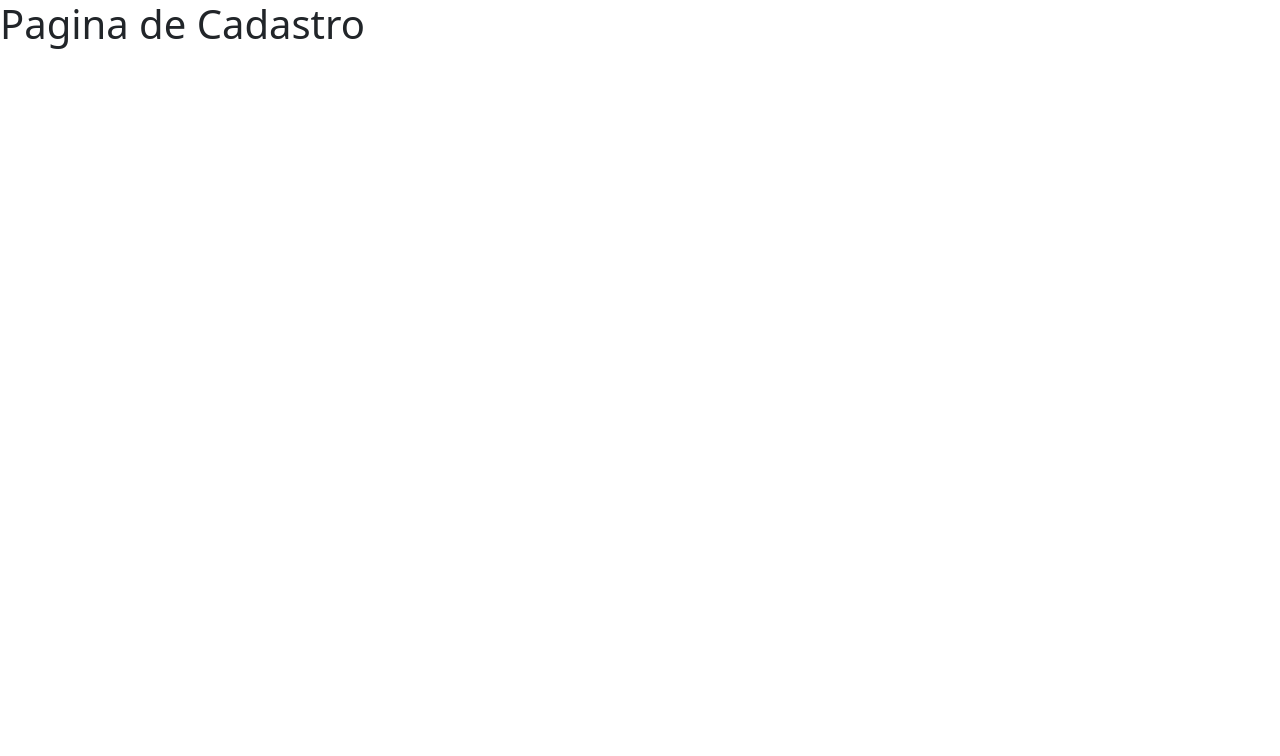
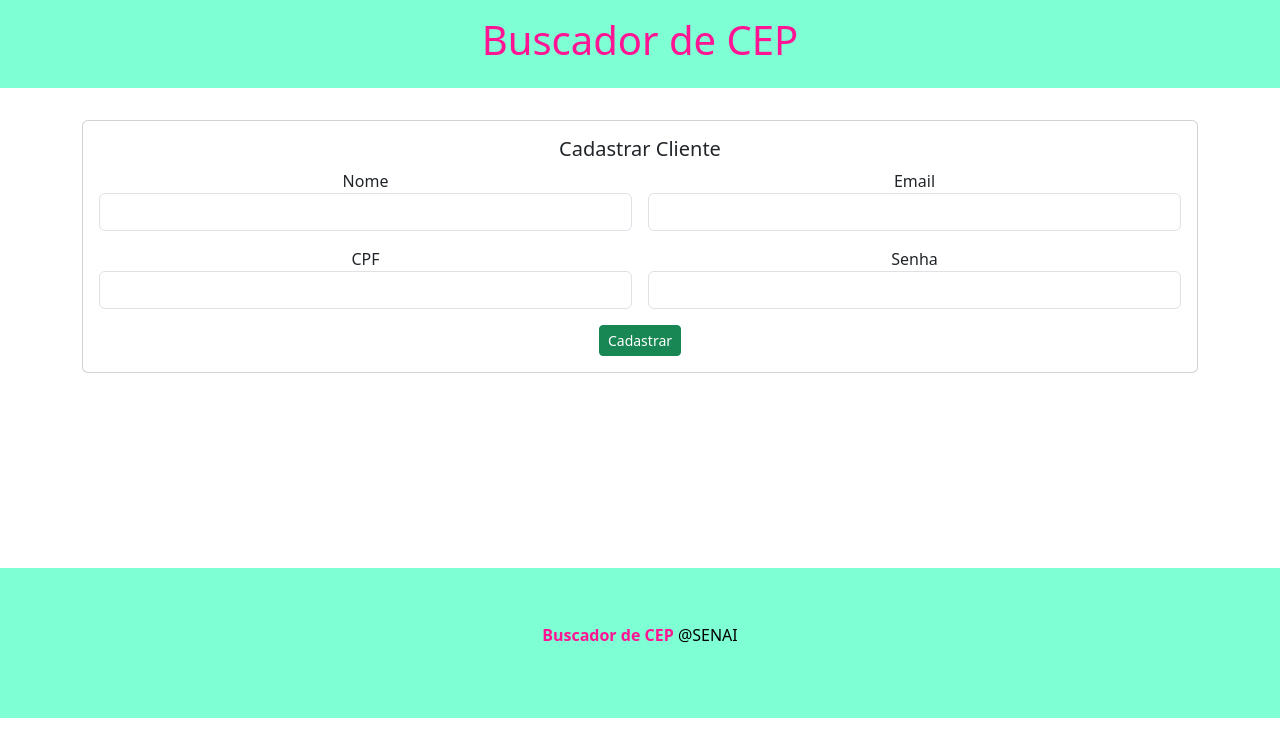
Before and after one commit to madueudorio/buscaCep, a React (Create React App) app: page /cadastro in a window 1280 px wide. Shown: the top 756 px of the page. Built offline with nearby package versions, Linux system fonts and the light colour scheme.

Commit message:
atualizando

```diff
--- a/src/components/Cadastro.tsx
+++ b/src/components/Cadastro.tsx
@@ -2,12 +2,114 @@
     Component, useState,
     ChangeEvent, FormEvent, useEffect
 } from 'react';
+import Header from './header';
+import Footer from './footer';
+import styles from '../App.module.css'
+import axios from 'axios';
 
 const Cadastro = () => {
+
+    const [nome, setNome] = useState<string>("");
+    const [email, setEmail] = useState<string>("");
+    const [cpf, setCpf] = useState<string>("");
+    const [password, setPassword] = useState<string>("");
+
+    const cadastrarUsuario = (e: FormEvent) => {
+        e.preventDefault();
+
+        const dados = {
+            nome: nome,
+            email: email,
+            cpf: cpf,
+            password: password
+        }
+
+        axios.post('http://10.137.9.131:8000/api/store',
+            dados,
+            {
+                headers: {
+                    "Accept": "aplication/json",
+                    "Content-Type": "aplication/json"
+                }
+            }).then(function (response) {
+                window.location.href = "/listagem"
+            }).catch(function (error) {
+                console.log(dados)
+                console.log(error);
+            });
+
+    }
+
+    const handleState = (e: ChangeEvent<HTMLInputElement>) => {
+        if (e.target.name === "nome") {
+            setNome(e.target.value);
+        }
+
+        if (e.target.name === "cpf") {
+            setCpf(e.target.value);
+        }
+
+        if (e.target.name === "email") {
+            setEmail(e.target.value);
+        }
+
+        if (e.target.name === "password") {
+            setPassword(e.target.value);
+        }
+
+    }
+
+
+
     return (
         <div>
-            <h1>Pagina de Cadastro</h1>
+            <Header />
+            <main className={styles.main}>
+                <div className='container'>
+                    <div className='card'>
+                        <div className='card-body'>
+                            <h5 className='card-title'>Cadastrar Cliente</h5>
+                            <form onSubmit={cadastrarUsuario} className='row g-3'>
+                                <div className='col-6'>
+                                    <label htmlFor="nome" className='from-label'>Nome</label>
+                                    <input type="text" name='nome' className='form-control' required
+                                        onChange={handleState} />
+
+                                </div>
+
+                                <div className='col-6'>
+                                    <label htmlFor="email" className='from-label'>Email</label>
+                                    <input type="text" name='email' className='form-control' required
+                                        onChange={handleState} />
+
+                                </div>
+                                <div className='col-6'>
+                                    <label htmlFor="cpf" className='from-label'>CPF</label>
+                                    <input type="text" name='cpf' className='form-control' required
+                                        onChange={handleState} />
+
+                                </div>
+                                <div className='col-6'>
+                                    <label htmlFor="password" className='from-label'>Senha</label>
+                                    <input type="text" name='password' className='form-control' required
+                                        onChange={handleState} />
+
+                                </div>
+                                <div className='col-12'>
+                                    <button
+                                        type='submit'
+                                        className='btn btn-success btn-sm'>Cadastrar</button>
+                                </div>
+                            </form>
+                        </div>
+                    </div>
+
+                </div>
+            </main >
+
+            <Footer />
         </div>
+
     );
 }
 
--- a/src/components/Listagem.tsx
+++ b/src/components/Listagem.tsx
@@ -15,7 +15,7 @@
     useEffect(() => {
         async function fetchDat() {
             try {
-                const response = await axios.get('http://10.137.9.132:8000/api/find');
+                const response = await axios.get('http://10.137.9.131:8000/api/find');
                 setUsuarios(response.data.data);
 
 
```
